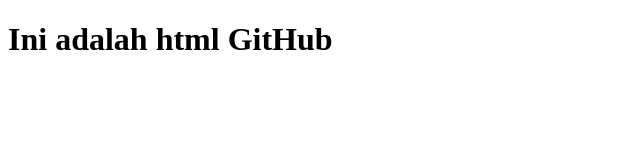
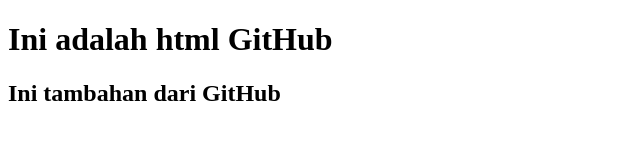
Before and after one commit to indrazulfi/belajargithub, a plain HTML site: page index.html in a window 1280 px wide. Shown: the whole page, without its empty margins (0-640 px from the left). Drawn offline with Linux system fonts and the light colour scheme.

Commit message:
Update index.html
Tambahan GitHub

```diff
--- a/index.html
+++ b/index.html
@@ -6,5 +6,6 @@
   </head>
   <body>
     <h1>Ini adalah html GitHub</h1>
+    <h2>Ini tambahan dari GitHub</h2>
   </body>
 </html>
```
